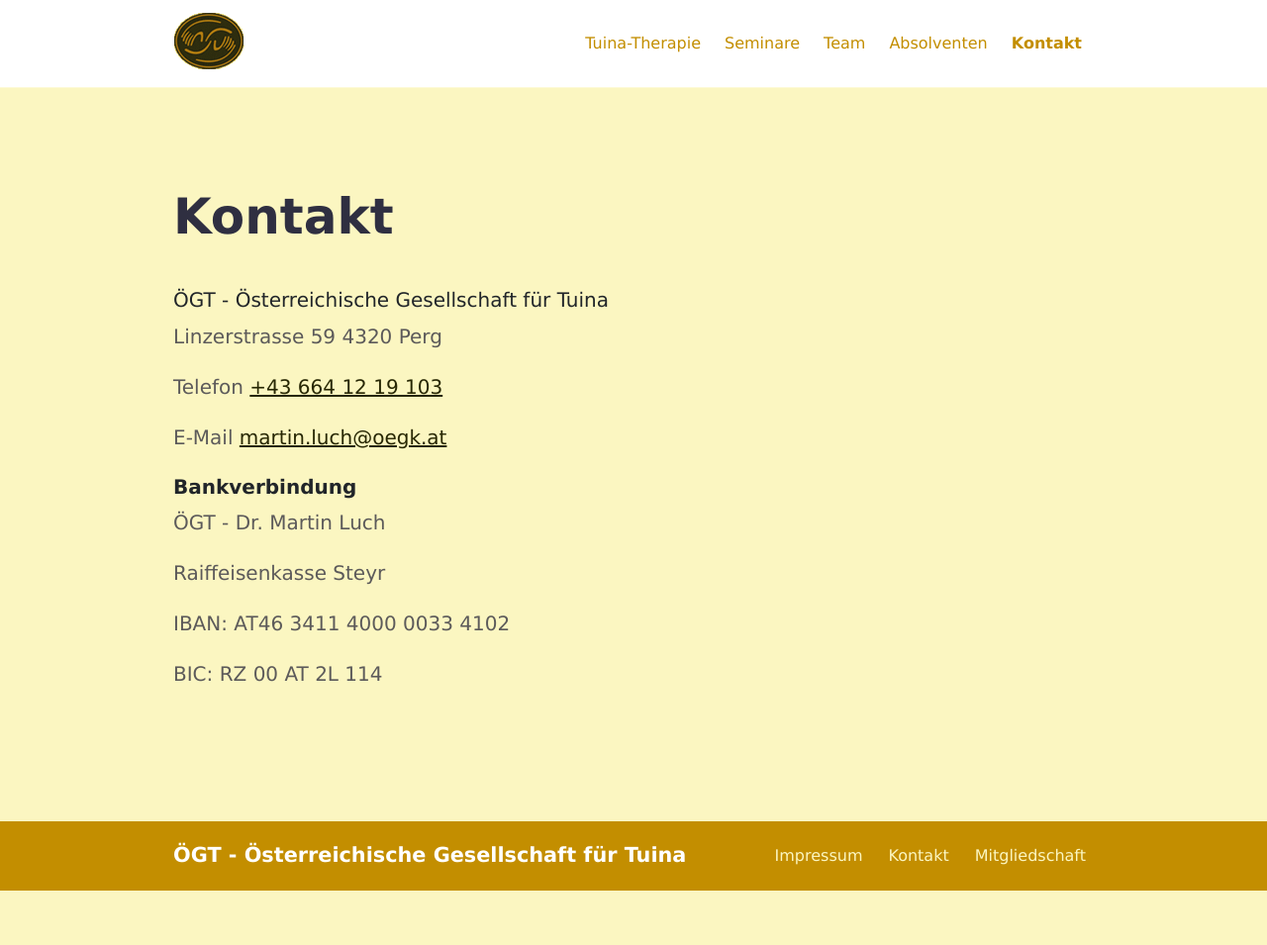
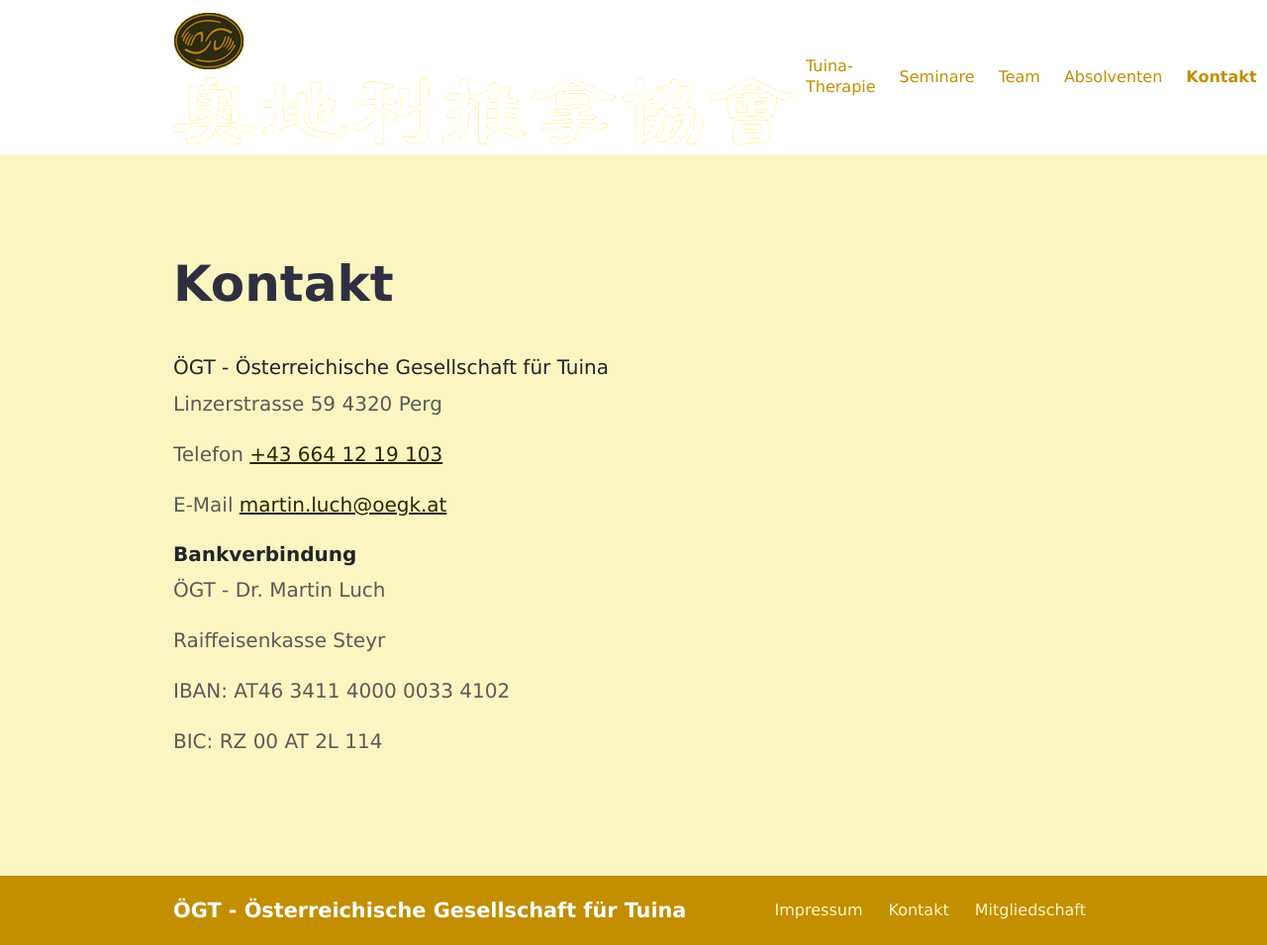
Before and after one commit to pmeng/tuina.or.at, a Jekyll site: the page built from kontakt.md, in a window 1280 px wide. Shown: the whole page at 99% size. Built offline with Jekyll 4.4.1, drawn with Linux system fonts in a browser that asks for light colours; before the commit the page ends 900 px from its top, so only the background shows below that.

Commit message:
Update config files'

```diff
--- a/_config.yml
+++ b/_config.yml
@@ -1,7 +1,7 @@
 destination: docs/
 #baseurl: '127.0.0.1:4000'
 permalink: pretty
-title: 'ÖGT - Österreichische Gesellschaft für Tuina'
+title: "ÖGT - Österreichische Gesellschaft für Tuina"
 
 logo:
   mobile: "images/logo/logo.gif"
@@ -10,6 +10,9 @@
   desktop: "images/logo/logo.gif"
   desktop_height: "68px"
   desktop_width: "75px"
+  letters_img: "images/chinese.gif"
+  letters_img_width: "627px"
+  letters_img_height: "68px"
 
 collections:
   absolventen:
--- a/_includes/header.html
+++ b/_includes/header.html
@@ -1,12 +1,29 @@
-<div class='header'>
+<div class="header">
   <div class="container">
     <div class="logo">
-      <a href="{{ site.baseurl }}"><img width="{{ site.logo.desktop_width }}" height="{{ site.logo.desktop_height }}" alt="{{ site.title }}" src="{{ site.logo.desktop | relative_url }}" /></a>
+      <a href="{{ site.baseurl }}"
+        ><img
+          width="{{ site.logo.desktop_width }}"
+          height="{{ site.logo.desktop_height }}"
+          alt="{{ site.title }}"
+          src="{{ site.logo.desktop | relative_url }}" />
+        <img
+          class="letters-img"
+          width="{{ site.logo.letters_img_width }}"
+          height="{{ site.logo.letters_img_height }}"
+          alt="{{ site.title }}"
+          src="{{ site.logo.letters_img | relative_url }}"
+      /></a>
     </div>
     <div class="logo-mobile">
-      <a href="{{ site.baseurl }}"><img width="{{ site.logo.mobile_width }}" height="{{ site.logo.mobile_height }}" alt="{{ site.title }}" src="{{ site.logo.mobile | relative_url }}" /></a>
+      <a href="{{ site.baseurl }}"
+        ><img
+          width="{{ site.logo.mobile_width }}"
+          height="{{ site.logo.mobile_height }}"
+          alt="{{ site.title }}"
+          src="{{ site.logo.mobile | relative_url }}"
+      /></a>
     </div>
-    {% include main-menu.html %}
-    {% include hamburger.html %}
+    {% include main-menu.html %} {% include hamburger.html %}
   </div>
 </div>
```
